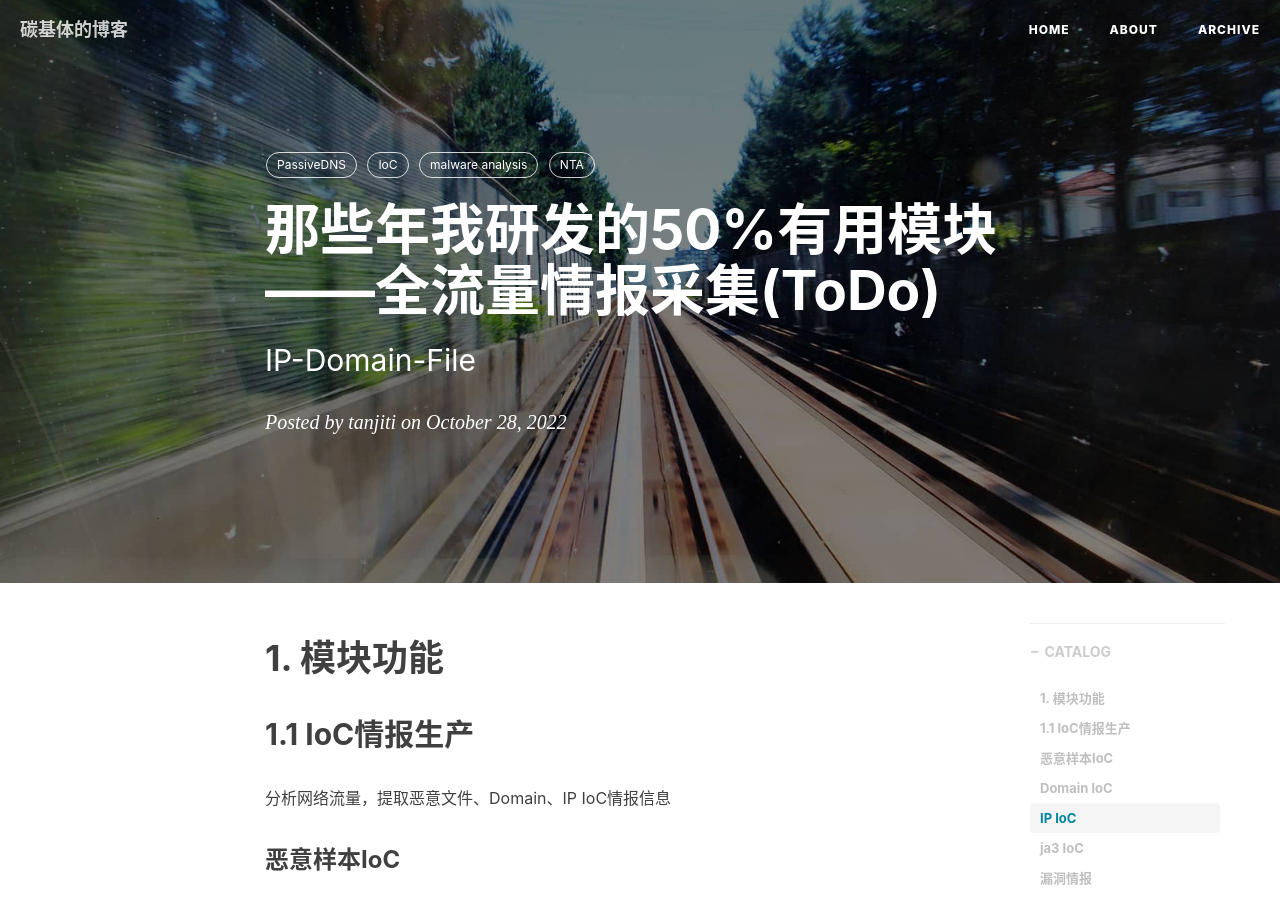
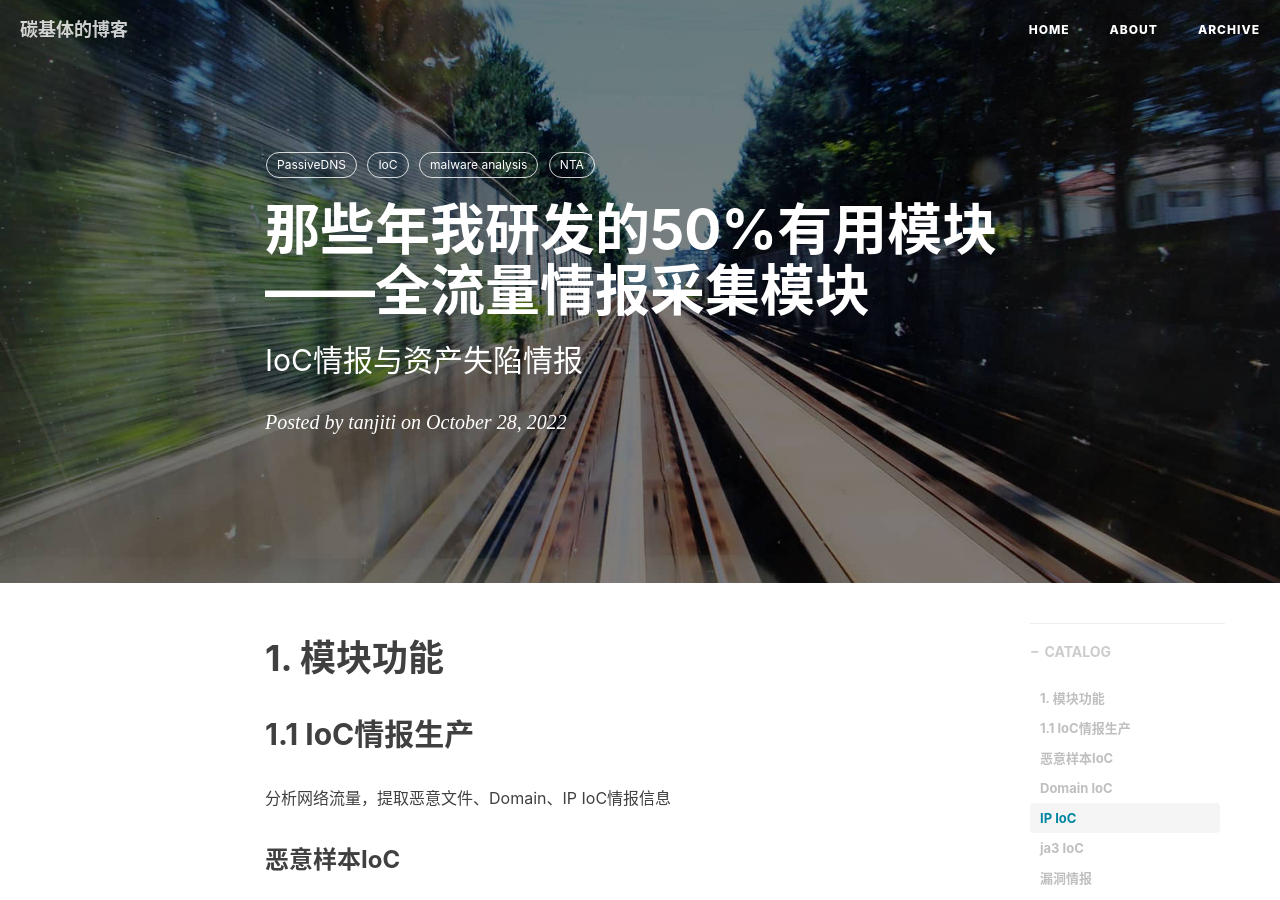
Before and after one commit to tanjiti/tanjiti.github.io, a Jekyll site: the page built from _posts/2022-10-28-那些年我研发的无用模块——IoC情报采集.markdown, in a window 1280 px wide and 900 px high. Built offline with Jekyll 4.4.1, drawn with Linux system fonts in a browser that asks for light colours; nearby versions of some CDN libraries; comment, search, counter and statistics services are not loaded.

Commit message:
那些年我研发的50%有用模块——全流量情报采集模块

```diff
--- a/_posts/2022-10-28-那些年我研发的无用模块——IoC情报采集.markdown
+++ b/_posts/2022-10-28-那些年我研发的无用模块——IoC情报采集.markdown
@@ -1,7 +1,7 @@
 ---
 layout:     post
-title:      "那些年我研发的50%有用模块——全流量情报采集(ToDo)"
-subtitle:   " IP-Domain-File"
+title:      "那些年我研发的50%有用模块——全流量情报采集模块"
+subtitle:   " IoC情报与资产失陷情报"
 date:       2022-10-28 20:00:00
 author:     "tanjiti"
 header-img: "img/post-bg-2015.jpg"
```
